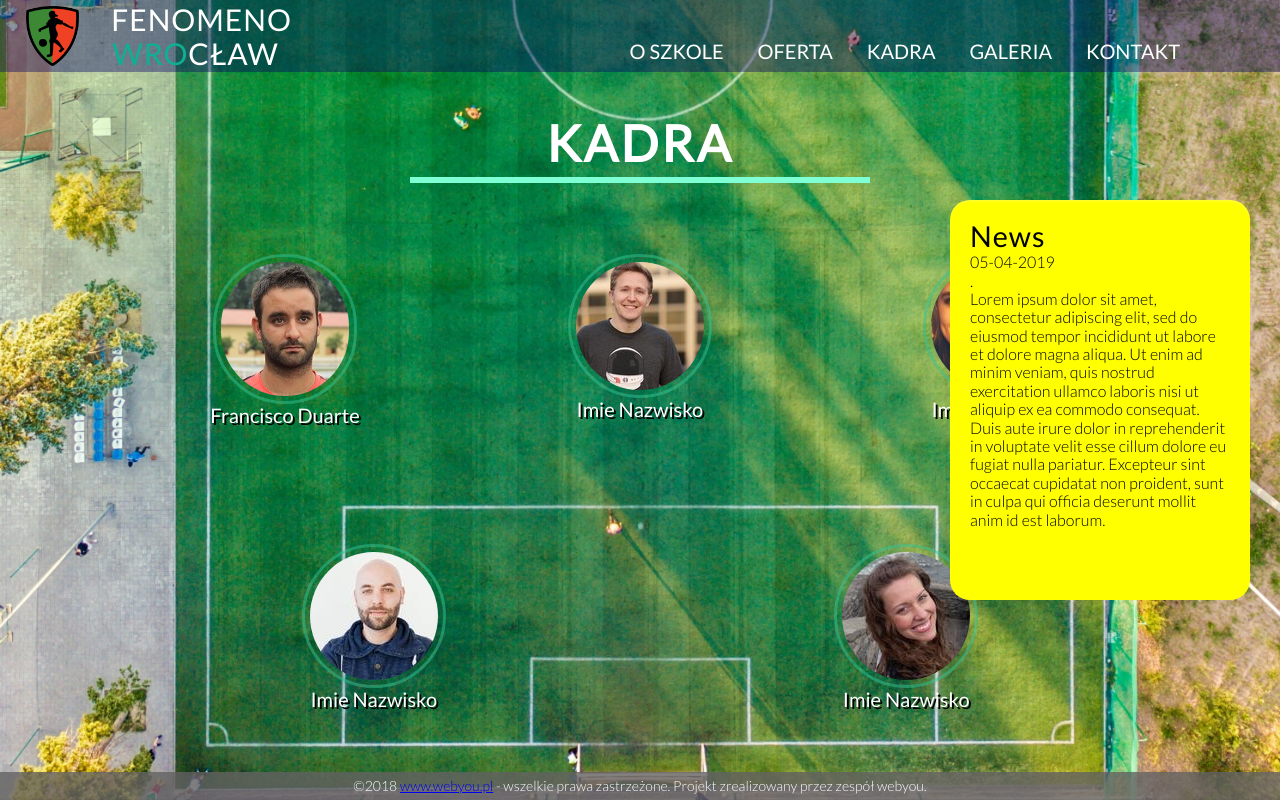
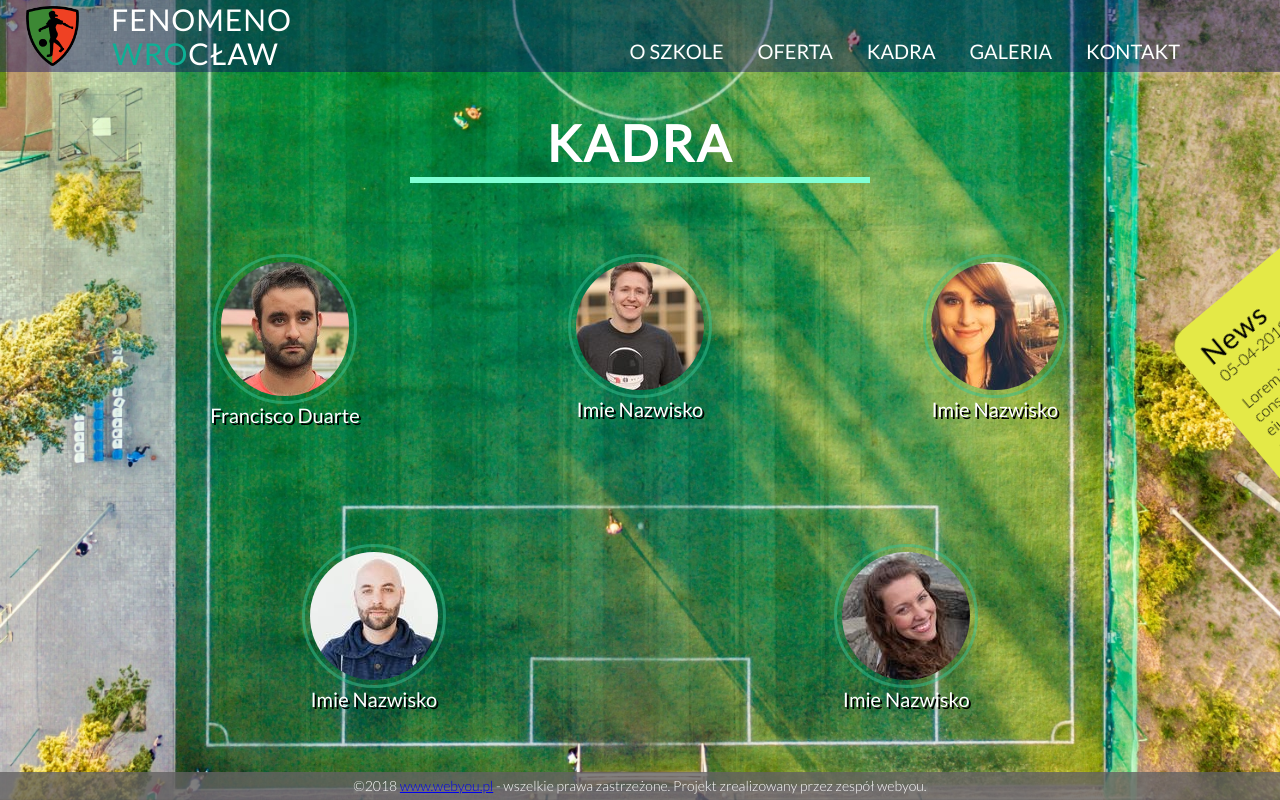
Before and after one commit to webyou-pl/Fenomeno, a PHP site: page /kadra.php in a window 1280 px wide. Run offline with PHP 8.4, Linux system fonts and the light colour scheme.

Commit message:
add animation card fixed

```diff
--- a/resources/css/scss/layout/_footer.css
+++ b/resources/css/scss/layout/_footer.css
@@ -97,19 +97,50 @@
 
 }
 
+.yellow-card.showCard{
+    right: 30px;
+    transform: translateY(-50%) rotate(0deg);
+
+}
+
 .yellow-card{
     position: fixed;
     top: 50%;
-    transform: translateY(-50%);
-    right: 30px;
+    transform: translateY(-50%) rotate(-40deg);
+    right: -280px;
     height: 400px;
     width: 300px;
-    background: yellow;
+    background: #e4e947;
     padding: 20px;
     border-radius: 20px;
     font-size: 16px;
-    -moz-box-shadow: inset 0px 2px 2px 0px rgba(255, 255, 255, 0.17);
-	-webkit-box-shadow: inset 0px 2px 2px 0px rgba(255, 255, 255, 0.17);
-    box-shadow: inset 0px 2px 2px 0px rgba(255, 255, 255, 0.17);
     color: #000;
+    transition: .5s all ease-in-out;
+    animation: show-yellow-car 1s 1;
+    z-index: 21;
 }
+.yellow-card .yellow-card__body{
+    position: relative;
+
+}
+
+.exit-news-card{
+    position: absolute;
+    top: 5px;
+    right: 5px;
+}
+
+.yellow-card p.data{
+    margin-bottom: 1em;
+}
+
+@keyframes show-yellow-car{
+    100% {
+        right: -280px;
+        transform: translateY(-50%) rotate(-40deg);
+    }
+    0% {
+        right: -500px;
+        transform: translateY(-50%) rotate(0deg);
+    }
+}
--- a/structure/template.php
+++ b/structure/template.php
@@ -62,11 +62,12 @@ $template_end = '	  ';
 $template_footer = '<div class="footer">
 ©2018 <a href="http://www.webyou.pl" target="_blank" >www.webyou.pl</a> - wszelkie prawa zastrzeżone. Projekt zrealizowany przez zespół webyou.
 </div>
-<div class="yellow-card">
-    <h2>News</h2>
-    <p>05-04-2019</p>
-    <p>.</p>
-    <p>Lorem ipsum dolor sit amet, consectetur adipiscing elit, sed do eiusmod tempor incididunt ut labore et dolore magna aliqua. Ut enim ad minim veniam, quis nostrud exercitation ullamco laboris nisi ut aliquip ex ea commodo consequat. Duis aute irure dolor in reprehenderit in voluptate velit esse cillum dolore eu fugiat nulla pariatur. Excepteur sint occaecat cupidatat non proident, sunt in culpa qui officia deserunt mollit anim id est laborum.</p>
+<div class="yellow-card" id="news-card" onclick="addShow(this)">
+    <div class="yellow-card__body">
+        <h2>News</h2>
+        <p class="data">05-04-2019</p>
+        <p>Lorem ipsum dolor sit amet, consectetur adipiscing elit, sed do eiusmod tempor incididunt ut labore et dolore magna aliqua. Ut enim ad minim veniam, quis nostrud exercitation ullamco laboris nisi ut aliquip ex ea commodo consequat. Duis aute irure dolor in reprehenderit in voluptate velit esse cillum dolore eu fugiat nulla pariatur. Excepteur sint occaecat cupidatat non proident, sunt in culpa qui officia deserunt mollit anim id est laborum.</p>
+    </div>
 </div>
 
 ';
--- a/vendors/js/wy-validate.js
+++ b/vendors/js/wy-validate.js
@@ -41,3 +41,15 @@ function wyValidate(){
         return false;
     }
 }
+
+// pokaz karty
+function addShow(card){
+    var card = document.getElementById('news-card');
+    if(card.classList.length == 1){
+        console.log(card.classList);
+        card.classList.add("showCard");
+    }
+    else{
+        card.classList.remove("showCard");
+    }
+}
```
